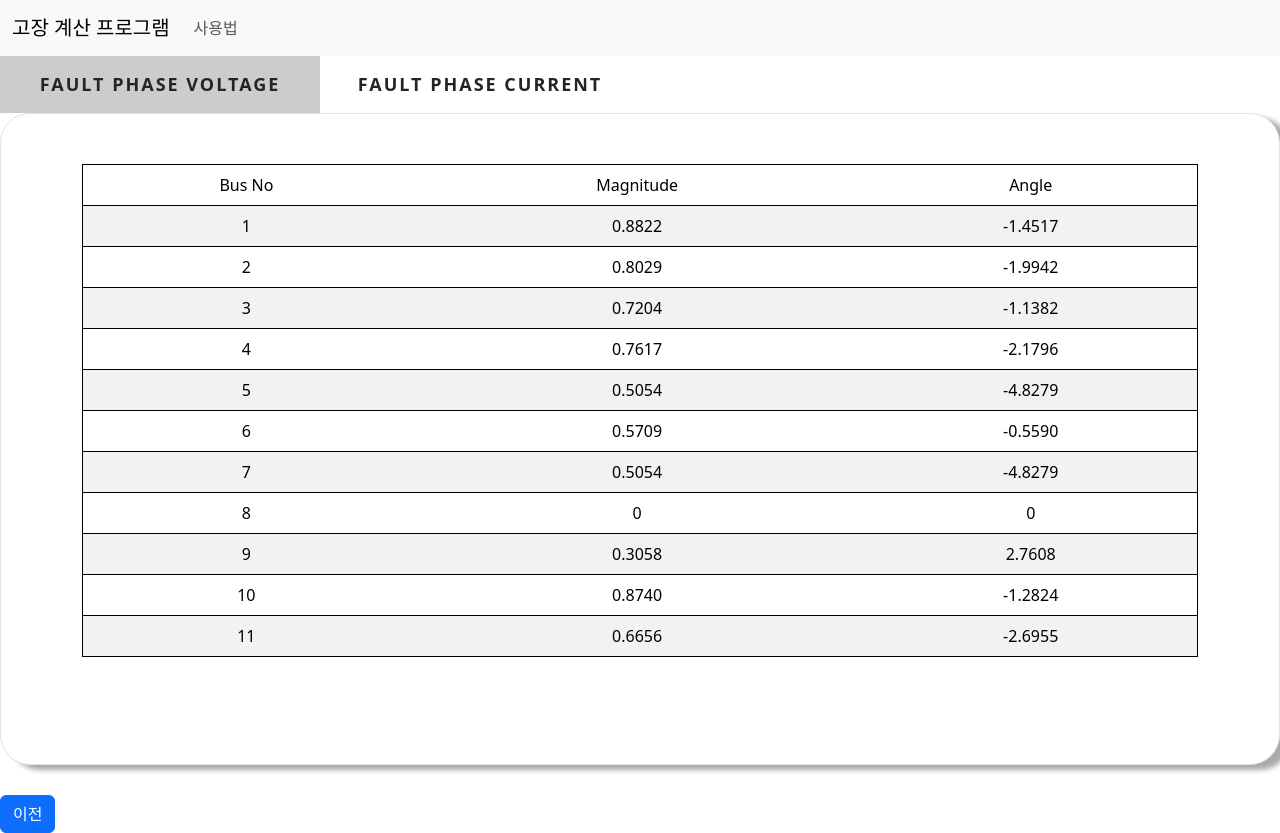
After one commit to oiler831/fault_calculation_site, a Django app: page /phase/ in a window 1280 px wide. The commit adds this page. Run offline with Django 3.2, Linux system fonts and the light colour scheme; data comes from the database, SQL or seed files in the repository; both versions use the stored data as it was after the commit.

Commit message:
phase 추가

```diff
--- a/fault/cal/static/cal/css/style.css
+++ b/fault/cal/static/cal/css/base.css
@@ -6,20 +6,6 @@ html {
 
 * {
   box-sizing: border-box;
-}
-
-.img{
-  height:600px;
-  width:100%;
-  background-color:yellow;
-  margin: 30px 0;
-}
-
-.main-title{
-  font-size: 80px;
-  font-weight: 700;
-  text-align: center;
-  margin: 10vh 0 20vh;
 }
 
 .border,
@@ -31,11 +17,6 @@ html {
   border-radius:30px;
   margin-bottom:30px;
   box-shadow: 10px 5px 5px #aaaaaa;
-}
-
-.start.condition{
-    height:85vh;
-    padding: 50px 0;
 }
 
 label{
@@ -88,15 +69,6 @@ label{
     -webkit-user-select: none;
 }
 
-.zero label {
-    width: 20%;
-}
-
-.tab.other label:nth-child(5),
-.tab.other label:nth-child(6),
-.tab.other label:nth-child(7){
-    width:33%
-}
 
 .content {
   min-height: 250px;
@@ -110,15 +82,3 @@ label{
     border: 1px solid black;
     text-align: center;
 }
-.btn-success{
-    right: 50px;
-    bottom: 40px;
-    position: absolute;
-}
-.border{
-    position: relative;
-}
-
-.high{
-    z-index: 2;
-}
--- a/fault/cal/templates/cal/base.html
+++ b/fault/cal/templates/cal/base.html
@@ -6,9 +6,9 @@
   <meta name="viewport" content="width=device-width, initial-scale=1.0">
   <link rel="icon" href="{% static 'cal/images/lightning.svg'%}">
   <link href="https://cdn.jsdelivr.net/npm/bootstrap@5.3.1/dist/css/bootstrap.min.css" rel="stylesheet" integrity="sha384-4bw+/aepP/YC94hEpVNVgiZdgIC5+VKNBQNGCHeKRQN+PtmoHDEXuppvnDJzQIu9" crossorigin="anonymous">
-  <link rel="stylesheet" href="{% static 'cal/css/style.css'%}">
+  <link rel="stylesheet" href="{% static 'cal/css/base.css'%}">
   <title>고장 계산 사이트</title>
-  {% block show_img %}{% endblock show_img %}
+  {% block css %}{% endblock css %}
 </head>
 <body>
   <nav class="navbar navbar-expand-lg bg-body-tertiary">
--- /dev/null
+++ b/fault/cal/templates/cal/phase.html
@@ -0,0 +1,147 @@
+{% extends './base.html'%}
+{% load static %}
+
+{% block content %}
+{% if faultcon.fault_type == 0 %}
+<div class="main">
+  <input type="radio" id="tab-1" name="show" checked/>
+  <input type="radio" id="tab-2" name="show" />
+  <div class="tab zero">
+    <label for="tab-1">Fault Phase Voltage</label>
+    <label for="tab-2">Fault Phase Current</label>
+  </div>
+  <div class="content">
+    <div class="content-dis">
+      <div class="border">
+        <div class="container  fault">
+          <table class="table table-striped">
+            <thead>
+              <tr>
+                <td>Bus No</td>
+                <td>Magnitude</td>
+                <td>Angle</td>
+              </tr>
+            </thead>
+            <tbody>
+              {% for threefaultv in threefaultv %}
+              <tr>
+                <td>{{threefaultv.Bus_No}}</td>
+                <td>{{threefaultv.Voltage_Mag|floatformat:-4}}</td>
+                <td>{{threefaultv.Voltage_Deg|floatformat:-4}}</td>
+              </tr>
+              {% endfor %}
+            </tbody>
+          </table>
+        </div>
+      </div>
+    </div>
+    <div class="content-dis">
+      <div class="border">
+        <div class="container  fault">
+            <table class="table table-striped">
+              <thead>
+                <tr>
+                  <td>From Bus</td>
+                  <td>To Bus</td>
+                  <td>Magnitude</td>
+                  <td>Angle</td>
+                </tr>
+              </thead>
+              <tbody>
+                {% for threefaulti in threefaulti %}
+                <tr>
+                  <td>{{threefaulti.From_Bus}}</td>
+                  <td>{{threefaulti.To_Bus}}</td>
+                  <td>{{threefaulti.Current_Mag|floatformat:-4}}</td>
+                  <td>{{threefaulti.Current_Deg|floatformat:-4}}</td>
+                </tr>
+                {% endfor %}
+              </tbody>
+            </table>
+        </div>
+      </div>
+    </div>
+  </div>
+  <a class="btn btn-primary" href="{% url 'zbus' %}">이전</a>
+</div>
+{% else %}
+<div class="main">
+  <input type="radio" id="tab-1" name="show" checked/>
+    <input type="radio" id="tab-2" name="show" />
+    <div class="tab other">
+      <label for="tab-1">Fault Phase Voltage</label>
+      <label for="tab-2">Fault Phase Current</label>
+    </div>
+    <div class="content">
+      <div class="content-dis">
+        <div class="border">
+          <div class="container  fault">
+            <table class="table table-striped">
+              <thead>
+                <tr>
+                  <td>Bus No</td>
+                  <td>Phase A Mag</td>
+                  <td>Phase A Deg</td>
+                  <td>Phase B Mag</td>
+                  <td>Phase B Deg</td>
+                  <td>Phase C Mag</td>
+                  <td>Phase C Deg</td>
+                </tr>
+              </thead>
+              <tbody>
+                {% for otherfaultv in otherfaultv %}
+                <tr>
+                  <td>{{otherfaultv.Bus_No}}</td>
+                  <td>{{otherfaultv.Phase_A_Mag|floatformat:-4}}</td>
+                  <td>{{otherfaultv.Phase_A_Deg|floatformat:-4}}</td>
+                  <td>{{otherfaultv.Phase_B_Mag|floatformat:-4}}</td>
+                  <td>{{otherfaultv.Phase_B_Deg|floatformat:-4}}</td>
+                  <td>{{otherfaultv.Phase_C_Mag|floatformat:-4}}</td>
+                  <td>{{otherfaultv.Phase_C_Deg|floatformat:-4}}</td>
+                </tr>
+                {% endfor %}
+              </tbody>
+            </table>
+          </div>
+        </div>
+      </div>
+      <div class="content-dis">
+        <div class="border">
+          <div class="container  fault">
+            <table class="table table-striped">
+              <thead>
+                <tr>
+                  <td>From Bus</td>
+                  <td>To Bus</td>
+                  <td>Phase A Mag</td>
+                  <td>Phase A Deg</td>
+                  <td>Phase B Mag</td>
+                  <td>Phase B Deg</td>
+                  <td>Phase C Mag</td>
+                  <td>Phase C Deg</td>
+                </tr>
+              </thead>
+              <tbody>
+                {% for otherfaulti in otherfaulti %}
+                <tr>
+                  <td>{{otherfaulti.From_Bus}}</td>
+                  <td>{{otherfaulti.To_Bus}}</td>
+                  <td>{{otherfaulti.Phase_A_Mag|floatformat:-4}}</td>
+                  <td>{{otherfaulti.Phase_A_Deg|floatformat:-4}}</td>
+                  <td>{{otherfaulti.Phase_B_Mag|floatformat:-4}}</td>
+                  <td>{{otherfaulti.Phase_B_Deg|floatformat:-4}}</td>
+                  <td>{{otherfaulti.Phase_C_Mag|floatformat:-4}}</td>
+                  <td>{{otherfaulti.Phase_C_Deg|floatformat:-4}}</td>
+                </tr>
+                {% endfor %}
+              </tbody>
+            </table>
+          </div>
+        </div>
+      </div>
+    </div>
+  </div>
+  <a class="btn btn-primary" href="{% url 'zbus' %}">이전</a>
+</div>
+{% endif %}
+{% endblock content %}
--- a/fault/cal/urls.py
+++ b/fault/cal/urls.py
@@ -5,6 +5,11 @@ urlpatterns = [
     path('', views.index, name='main'),
     path('excel/', views.upload_excel_to_db, name='excel'),
     path('fault_condition/',views.fault_con, name='condition'),
+    #path('circuit_data/', views.circuit, name='circuit'),
+    path('ybus/',views.show_ybus, name='ybus'),
+    path('zbus/',views.show_zbus, name='zbus'),
+    #path('sequence/', views.sequence,name='sequence'),
+    path('phase/',views.phase,name='phase'),
     path('result/', views.result,name='result'),
     path('manual/', views.manual, name='manual'),
 ]
--- a/fault/cal/views.py
+++ b/fault/cal/views.py
@@ -151,10 +151,10 @@ def fault_con(request):
                                     fault_con.line_percentage/100, condition.is_flow, condition.is_not_symmetry)
 
         if fault_con.fault_type == 0:
-            result_v, result_cur, threebus = three_phase_fault(initial_bus_voltage, line_df, bus_df, fault_loc, fault_impedence,
+            result_v, result_cur, threebus, tybus = three_phase_fault(initial_bus_voltage, line_df, bus_df, fault_loc, fault_impedence,
                                                                 fault_con.is_shunt, fault_con.is_load_effect)
         else:
-            result_v, result_cur, bus, negativebus, zerobus = unbalanced_fault(initial_bus_voltage, line_df, bus_df, fault_loc, fault_impedence,
+            result_v, result_cur, bus, negativebus, zerobus, pybus, nybus, zybus = unbalanced_fault(initial_bus_voltage, line_df, bus_df, fault_loc, fault_impedence,
                                                                 fault_con.fault_type,fault_con.is_shunt, fault_con.is_load_effect)
         result_v, result_cur = after_fault_scaling(line_df, bus_df, result_v, result_cur, fault_loc, fault_con.fault_type)
         if condition.is_flow:
@@ -184,7 +184,8 @@ def fault_con(request):
                 ThreeZbus.objects.create(check = i)
                 row = ThreeZbus.objects.get(check=i)
                 for j in range(len(result_v)):
-                    ThreeZbusSource.objects.create(row = row, real_source=threebus[i][j].real, imag_source=threebus[i][j].imag)
+                    ThreeZbusSource.objects.create(row = row, real_source=threebus[i][j].real, imag_source=threebus[i][j].imag,
+                                                    y_real_source = tybus[i][j].real, y_imag_source = tybus[i][j].imag)
         else:
             for i in range(len(result_v)):
                 OtherFaultV.objects.create(Bus_No=result_v[0][i], Phase_A_Mag=result_v[1][i], Phase_A_Deg=result_v[2][i],
@@ -196,9 +197,12 @@ def fault_con(request):
                 OtherZbus.objects.create(check = i)
                 row = OtherZbus.objects.get(check=i)
                 for j in range(len(result_v)):
-                    OtherZbusSource.objects.create(row = row,real_source=bus[i][j].real, imag_source=bus[i][j].imag)
-                    negativeZbusSource.objects.create(row = row,real_source=negativebus[i][j].real, imag_source=negativebus[i][j].imag)
-                    zeroZbusSource.objects.create(row = row,real_source=zerobus[i][j].real, imag_source=zerobus[i][j].imag)
+                    OtherZbusSource.objects.create(row = row,real_source=bus[i][j].real, imag_source=bus[i][j].imag,
+                                                    y_real_source = pybus[i][j].real, y_imag_source = pybus[i][j].imag)
+                    negativeZbusSource.objects.create(row = row,real_source=negativebus[i][j].real, imag_source=negativebus[i][j].imag,
+                                                        y_real_source = nybus[i][j].real, y_imag_source = nybus[i][j].imag)
+                    zeroZbusSource.objects.create(row = row,real_source=zerobus[i][j].real, imag_source=zerobus[i][j].imag,
+                                                    y_real_source = zybus[i][j].real, y_imag_source = zybus[i][j].imag)
         return redirect('result')
     busdata = BusData.objects.all()
     linedata = LineData.objects.all().exclude(from_bus=0).exclude(to_bus=0)
@@ -228,6 +232,38 @@ def result(request):
                 'zsource':zerozbussource,'condition':condition}
     return render(request, 'cal/fault_result.html',context=context)
 
+def show_zbus(request):
+    faultcon = FaultCondition.objects.get(to_find=True)
+    threezbus=ThreeZbus.objects.all()
+    threezbussource = ThreeZbusSource.objects.all()
+    otherzbus=OtherZbus.objects.all()
+    otherzbussource = OtherZbusSource.objects.all()
+    negativezbussource = negativeZbusSource.objects.all()
+    zerozbussource = zeroZbusSource.objects.all()
+    context={'threezbus':threezbus,'tsource':threezbussource,'otherzbus':otherzbus,'osource':otherzbussource,'nsource':negativezbussource,
+                'zsource':zerozbussource, 'faultcon':faultcon}
+    return render(request, 'cal/zbus.html',context=context)
+
+def show_ybus(request):
+    faultcon = FaultCondition.objects.get(to_find=True)
+    threezbus=ThreeZbus.objects.all()
+    threezbussource = ThreeZbusSource.objects.all()
+    otherzbus=OtherZbus.objects.all()
+    otherzbussource = OtherZbusSource.objects.all()
+    negativezbussource = negativeZbusSource.objects.all()
+    zerozbussource = zeroZbusSource.objects.all()
+    context={'threezbus':threezbus,'tsource':threezbussource,'otherzbus':otherzbus,'osource':otherzbussource,'nsource':negativezbussource,
+                'zsource':zerozbussource, 'faultcon':faultcon}
+    return render(request, 'cal/ybus.html',context=context)
+
+def phase(request):
+    faultcon = FaultCondition.objects.get(to_find=True)
+    threefaultv=ThreeFaultV.objects.all()
+    threefaulti=ThreeFaultI.objects.all()
+    otherfaultv=OtherFaultV.objects.all()
+    otherfaulti=OtherFaultI.objects.all()
+    context={'threefaultv':threefaultv,'threefaulti':threefaulti,'otherfaultv':otherfaultv,'otherfaulti':otherfaulti,'faultcon':faultcon}
+    return render(request, 'cal/phase.html',context=context)
 
 
 def bus_scaling(bus_df, basemva):
@@ -448,7 +484,7 @@ def y_bus(line_d):
 
 
 def zbus(line_d):
-    return np.linalg.inv(y_bus(line_d))
+    return np.linalg.inv(y_bus(line_d)), y_bus(line_d)
 
 
 def load_zbus(line_d, bus_d):
@@ -465,7 +501,7 @@ def load_zbus(line_d, bus_d):
             continue
         else:
             bus[i, i] += conj_s_load[i] / (v_mag[i]*v_mag[i])
-    return np.linalg.inv(bus)
+    return np.linalg.inv(bus), bus
 
 
 def three_phase_fault(bus_voltage, line_d, bus_d, fault_location, fault_impedance,
@@ -485,9 +521,9 @@ def three_phase_fault(bus_voltage, line_d, bus_d, fault_location, fault_impedanc
     con_num = len(fb)
     bus_size = max(max(fb), max(tb))
     if is_bus_load:
-        fault_bus = load_zbus(three_phase_d, bus_d)
+        fault_bus, ybus = load_zbus(three_phase_d, bus_d)
     else:
-        fault_bus = zbus(three_phase_d)
+        fault_bus, ybus = zbus(three_phase_d)
     fl = fault_location - 1
     fault_current = bus_voltage[fl] / (fault_impedance + fault_bus[fl][fl])
     fault_bus_voltage = bus_voltage.copy()
@@ -503,7 +539,7 @@ def three_phase_fault(bus_voltage, line_d, bus_d, fault_location, fault_impedanc
         else:
             fault_line_current[i] = (fault_bus_voltage[fb[i] - 1] - fault_bus_voltage[tb[i] - 1]) / z[i]
     fault_line_current[con_num] = fault_current
-    return fault_bus_voltage, fault_line_current, fault_bus
+    return fault_bus_voltage, fault_line_current, fault_bus, ybus
 
 
 def unbalanced_fault(bus_voltage, line_d, bus_d, fault_location, fault_impedance, fault_type,
@@ -530,13 +566,13 @@ def unbalanced_fault(bus_voltage, line_d, bus_d, fault_location, fault_impedance
     if not half_b_consider:
         half_b *= 0
     if is_bus_load:
-        positive_fault_bus = df_to_load_zbus(fb, tb, positive_r, positive_x, half_b, bus_d)
-        negative_fault_bus = df_to_load_zbus(fb, tb, negative_r, negative_x, half_b, bus_d)
-        zero_fault_bus = df_to_load_zbus(fb, tb, zero_r, zero_x, zero_half_b, bus_d)
+        positive_fault_bus, pybus = df_to_load_zbus(fb, tb, positive_r, positive_x, half_b, bus_d)
+        negative_fault_bus, nybus = df_to_load_zbus(fb, tb, negative_r, negative_x, half_b, bus_d)
+        zero_fault_bus, zybus = df_to_load_zbus(fb, tb, zero_r, zero_x, zero_half_b, bus_d)
     else:
-        positive_fault_bus = df_to_zbus(fb, tb, positive_r, positive_x, half_b)
-        negative_fault_bus = df_to_zbus(fb, tb, negative_r, negative_x, half_b)
-        zero_fault_bus = df_to_zbus(fb, tb, zero_r, zero_x, zero_half_b)
+        positive_fault_bus, pybus = df_to_zbus(fb, tb, positive_r, positive_x, half_b)
+        negative_fault_bus, nybus = df_to_zbus(fb, tb, negative_r, negative_x, half_b)
+        zero_fault_bus, zybus = df_to_zbus(fb, tb, zero_r, zero_x, zero_half_b)
     fl = fault_location - 1
     a_matrix = symmetrical_components_transformation_matrix()
 
@@ -563,7 +599,7 @@ def unbalanced_fault(bus_voltage, line_d, bus_d, fault_location, fault_impedance
         fault_line_current[i, :] = np.transpose(a_matrix @ symmetrical_components)
     fault_line_current[con_num, :] = np.transpose(fault_phase_current)
 
-    return fault_bus_voltage, fault_line_current, positive_fault_bus, negative_fault_bus, zero_fault_bus
+    return fault_bus_voltage, fault_line_current, positive_fault_bus, negative_fault_bus, zero_fault_bus, pybus, nybus, zybus
 
 def symmetrical_components_transformation_matrix():
     j = complex(0, 1)
```
Also changed, not shown: fault/cal/models.py (+8 -0 lines), fault/cal/templates/cal/fault_result.html (+24 -8 lines), fault/cal/templates/cal/ybus.html (added, +155 -0 lines), fault/cal/templates/cal/zbus.html (added, +157 -0 lines), fault/cal/migrations/0031_auto_20230921_0329.py (added), fault/db.sqlite3.
